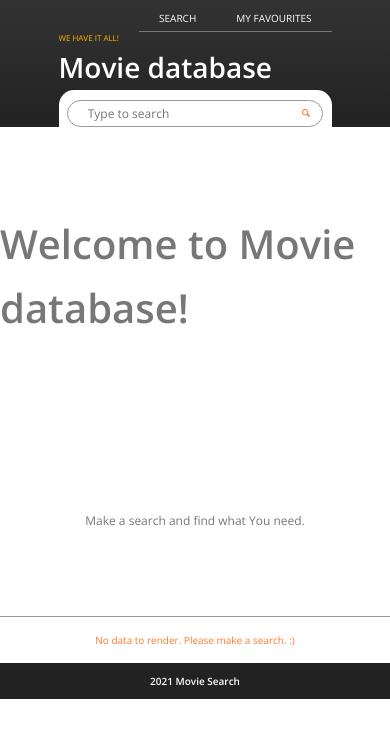
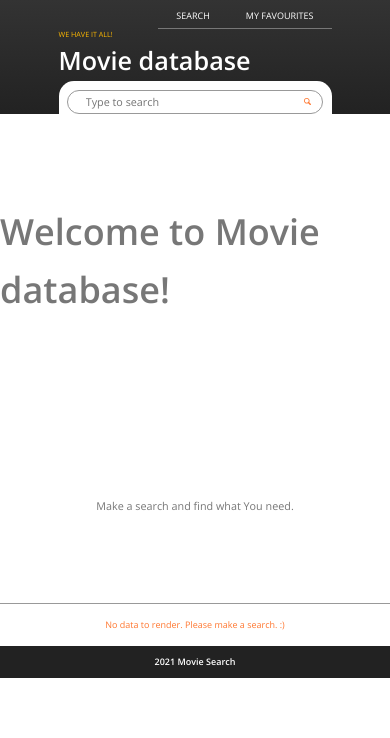
Before and after one commit to Toncheck/movier-app, a Vue app: page /home in a window 390 px wide. Shown: the top 738 px of the page. Built offline with nearby package versions, Linux system fonts and the light colour scheme.

Commit message:
add media query mixins

```diff
--- a/src/assets/_mixins.scss
+++ b/src/assets/_mixins.scss
@@ -8,7 +8,7 @@
 1800px + : Big desktop
 
 $breakpoint argument choices:
--phone
+- phone
 - tab-port
 - tab-land
 - big-desktop
@@ -17,24 +17,34 @@ ORDER: Base . typography > general layout + grid > page layout > components
 
 1em=16px
 */
+
+/* Media queries rade tako da se primjenjuje zadnji napisani za ostvareni uvjet. Npr. ako je trenutna vrijednost dobivena od browsera width = 750 px, biti će ispunjen uvjet media query za tab-land  i za tab-port no primjenit će se samo za tab port jer je on zadnji napisan u skripti. S time se postiglo da radi baš kako treba */
+
 @mixin respond($breakpoint) {
+  //width < 1200px
+  @if $breakpoint == tab-land {
+    @media only screen and (max-width: $bp-tab-land) {
+      @content;
+    } //120px/16px=75em
+  }
+
+  //width < 900px
+  @if $breakpoint == tab-port {
+    @media only screen and (max-width: $bp-tab-port) {
+      @content;
+    } //900px/16px=56.25em
+  }
+
+  //witdh < 600px
   @if $breakpoint == phone {
-    @media only screen and (max-width: 37.5em) {
+    @media only screen and (max-width: $bp-phone) {
       @content;
     } //600px/16px=37.5em
   }
-  @if $breakpoint == tab-port {
-    @media only screen and (max-width: 56.25em) {
-      @content;
-    } //900px/16px=56.25em
-  }
-  @if $breakpoint == tab-land {
-    @media only screen and (max-width: 75em) {
-      @content;
-    } //120px/16px=75em
-  }
+
+  //width > 1800px
   @if $breakpoint == big-desktop {
-    @media only screen and (min-width: 112.5em) {
+    @media only screen and (min-width: $bp-big-desktop) {
       @content;
     }
   } //1800px/16px=112.5em
--- a/src/assets/_reset.scss
+++ b/src/assets/_reset.scss
@@ -13,7 +13,26 @@ html {
   box-sizing: border-box; //GLOBAL RESET
   font-size: 62.5%; //1rem = 10px, 10px/16px = 62.5%
 
-  /*  @media only screen and (max-width: $bp-large) {
-    font-size: 50%; //8px/16px = 50%
+  //Definition of default font sizes for different screen sizes
+
+  /* @media only screen and (max-width: $bp-large) {
+    font-size: 50%; // 1rem = 8px/16px = 50%
   } */
+
+  //Ovaj ne treba jer istu stvar radi i tab-port
+  /* @include respond(phone) {
+    font-size: 50%; // 1rem = 8px/16px = 50%
+  }
+ */
+  @include respond(tab-port) {
+    font-size: 50%; // 1rem = 8px/16px = 50%
+  }
+
+  @include respond(tab-land) {
+    font-size: 56.25%; // 1rem = 9px/16px = 56.25%
+  }
+
+  @include respond(big-desktop) {
+    font-size: 75%; // 1rem = 10px/16px = 75%
+  }
 }
--- a/src/assets/_variables.scss
+++ b/src/assets/_variables.scss
@@ -35,8 +35,13 @@
 }
 
 /* SCREEN SIZES FOR MEDIA QUERIES */
-$bp-largest: 75em; //1200/16=75em
+/* $bp-largest: 75em; //1200/16=75em
 $bp-large: 68.75em; //1100/16=68.75em
 $bp-medium: 56.25em; //900/16=56.25em
 $bp-small: 37.5em; //600/16=37.5em
-$bp-smallest: 37.5em; //500/16=31.25em
+$bp-smallest: 31.5em; //500/16=31.25em */
+
+$bp-big-desktop: 112.5em; //1800/16=112.5em
+$bp-tab-land: 75em; //1200/16=75em
+$bp-tab-port: 56.25em; //900/16=56.25em
+$bp-phone: 37.5em; //600/16=37.5em
```
